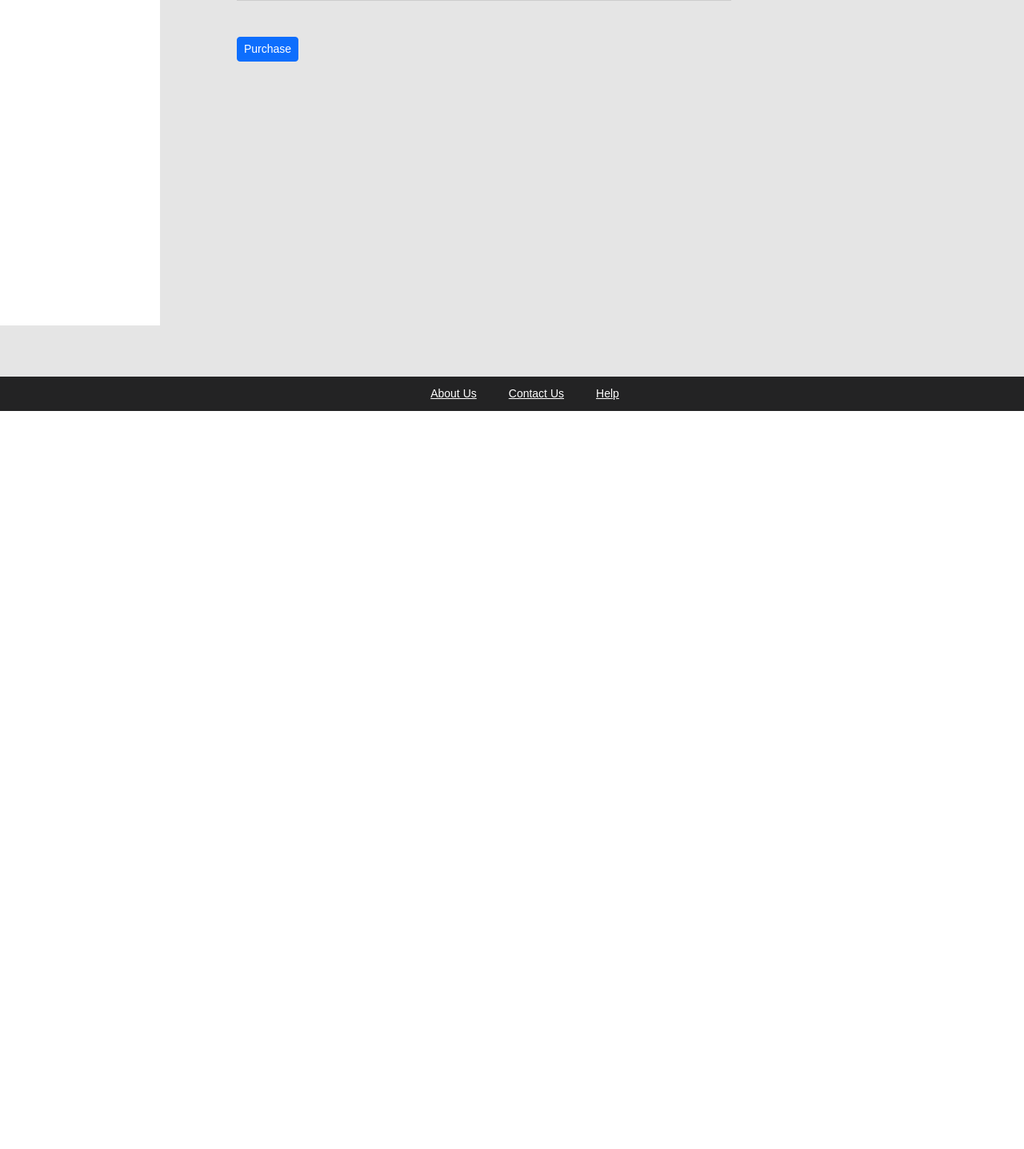
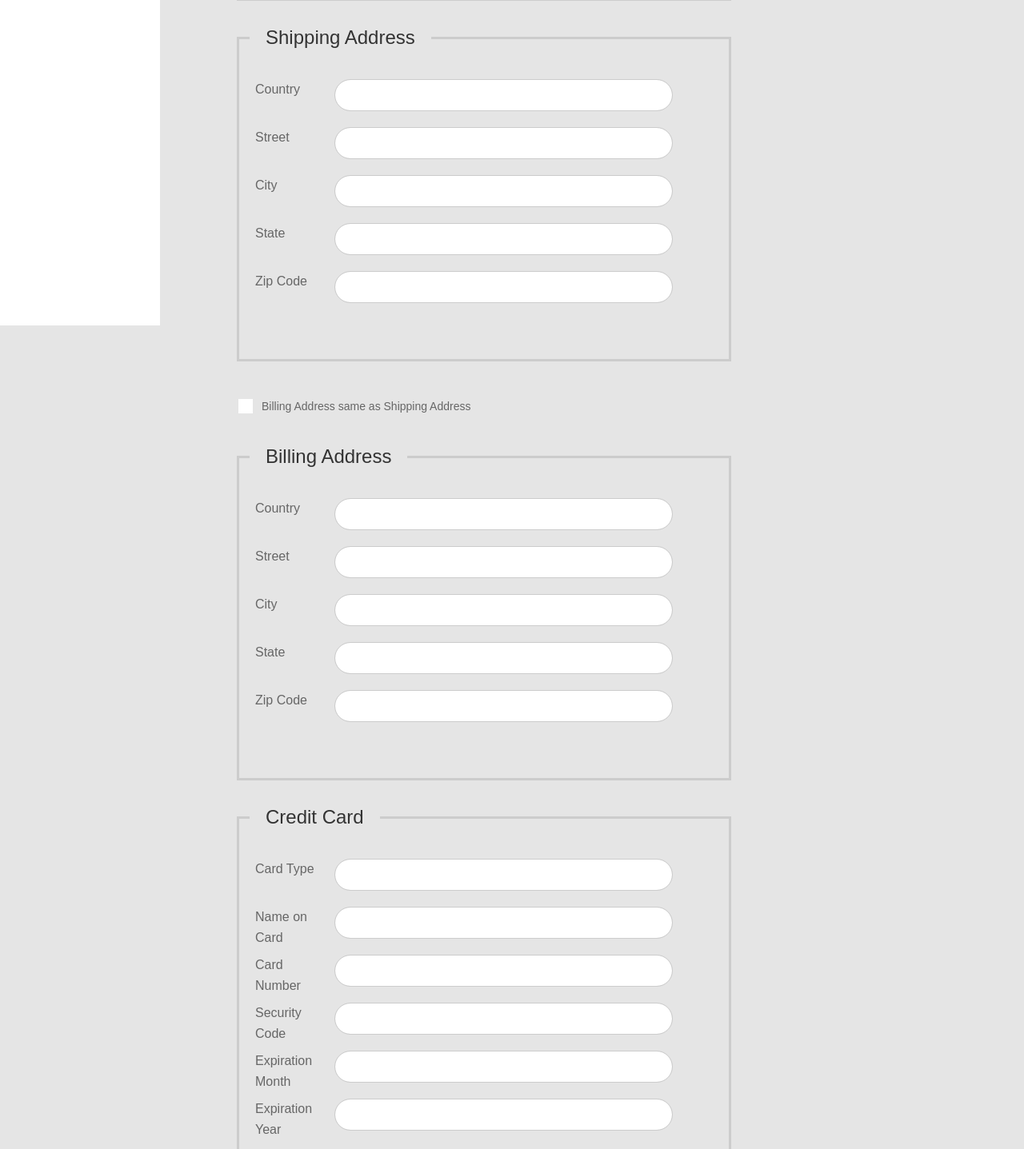
Before and after one commit to Starlla/angular-ecommerce, an Angular app: page /checkout in a window 1280 px wide. Shown: the part 393-1830 px from the top of the page at 80% size. Before the commit the page ends 907 px from the top, so only its background shows below. Built offline with nearby package versions, Linux system fonts and the light colour scheme; no server answers.

Commit message:
add other forms

```diff
--- a/src/app/components/checkout/checkout.component.html
+++ b/src/app/components/checkout/checkout.component.html
@@ -6,7 +6,6 @@
           <form [formGroup]="checkoutFormGroup" (ngSubmit)="onSubmit()">
             <!-- form fields here -->
             <div formGroupName="customer" class="form-area">
-
               <h3>Customer</h3>
               <div class="row">
                 <div class="col-md-2">
@@ -40,9 +39,215 @@
               </div>
             </div>
 
+            <!-- Shipping Address -->
+            <div formGroupName="shippingAddress" class="form-area">
+              <h3>Shipping Address</h3>
+              <div class="row">
+                <div class="col-md-2">
+                  <label>Country</label>
+                </div>
+                <div class="col-md-9">
+                  <div class="input-space">
+                    <select class="form-control" formControlName="country">
+                      <option>TO DO</option>
+                    </select>
+                  </div>
+                </div>
+              </div>
+              <div class="row">
+                <div class="col-md-2">
+                  <label>Street</label>
+                </div>
+                <div class="col-md-9">
+                  <div class="input-space">
+                    <input type="text" class="form-control" formControlName="street">
+                  </div>
+                </div>
+              </div>
+              <div class="row">
+                <div class="col-md-2">
+                  <label>City</label>
+                </div>
+                <div class="col-md-9">
+                  <div class="input-space">
+                    <input type="text" class="form-control" formControlName="city">
+                  </div>
+                </div>
+              </div>
+              <div class="row">
+                <div class="col-md-2">
+                  <label>State</label>
+                </div>
+                <div class="col-md-9">
+                  <div class="input-space">
+                    <select class="form-control" formControlName="state">
+                      <option>TO DO</option>
+                    </select>
+                  </div>
+                </div>
+              </div>
+              <div class="row">
+                <div class="col-md-2">
+                  <label>Zip Code</label>
+                </div>
+                <div class="col-md-9">
+                  <div class="input-space">
+                    <input type="text" class="form-control" formControlName="zipCode">
+                  </div>
+                </div>
+              </div>
+            </div>
 
-            <div class="text-ceter">
-              <button type="submit" class="btn btn-primary btn-sm">Purchase</button>
+            <!-- Add checkbox to copy billing address -->
+            <div class="input-space">
+              <label class="au-checkbox">
+                <input type="checkbox" (change)="copyShippingAddressToBillingAddress($event)">
+                <span class="au-checkmark"></span>Billing Address same as Shipping Address
+              </label>
+            </div>
+
+            <!-- Billing Address -->
+            <div formGroupName="billingAddress" class="form-area">
+              <h3>Billing Address</h3>
+              <div class="row">
+                <div class="col-md-2">
+                  <label>Country</label>
+                </div>
+                <div class="col-md-9">
+                  <div class="input-space">
+                    <select class="form-control" formControlName="country">
+                      <option>TO DO</option>
+                    </select>
+                  </div>
+                </div>
+              </div>
+              <div class="row">
+                <div class="col-md-2">
+                  <label>Street</label>
+                </div>
+                <div class="col-md-9">
+                  <div class="input-space">
+                    <input type="text" class="form-control" formControlName="street">
+                  </div>
+                </div>
+              </div>
+              <div class="row">
+                <div class="col-md-2">
+                  <label>City</label>
+                </div>
+                <div class="col-md-9">
+                  <div class="input-space">
+                    <input type="text" class="form-control" formControlName="city">
+                  </div>
+                </div>
+              </div>
+              <div class="row">
+                <div class="col-md-2">
+                  <label>State</label>
+                </div>
+                <div class="col-md-9">
+                  <div class="input-space">
+                    <select class="form-control" formControlName="state">
+                      <option>TO DO</option>
+                    </select>
+                  </div>
+                </div>
+              </div>
+              <div class="row">
+                <div class="col-md-2">
+                  <label>Zip Code</label>
+                </div>
+                <div class="col-md-9">
+                  <div class="input-space">
+                    <input type="text" class="form-control" formControlName="zipCode">
+                  </div>
+                </div>
+              </div>
+            </div>
+
+            <!-- Credit Card -->
+            <div formGroupName="creditCard" class="form-area">
+              <h3>Credit Card</h3>
+              <div class="row">
+                <div class="col-md-2">
+                  <label>Card Type</label>
+                </div>
+                <div class="col-md-9">
+                  <div class="input-space">
+                    <select class="form-control" formControlName="cardType">
+                      <option>Visa</option>
+                      <option>Mastercard</option>
+                    </select>
+                  </div>
+                </div>
+              </div>
+              <div class="row">
+                <div class="col-md-2">
+                  <label>Name on Card</label>
+                </div>
+                <div class="col-md-9">
+                  <div class="input-space">
+                    <input type="text" class="form-control" formControlName="nameOnCard">
+                  </div>
+                </div>
+              </div>
+              <div class="row">
+                <div class="col-md-2">
+                  <label>Card Number</label>
+                </div>
+                <div class="col-md-9">
+                  <div class="input-space">
+                    <input type="text" class="form-control" formControlName="cardNumber">
+                  </div>
+                </div>
+              </div>
+              <div class="row">
+                <div class="col-md-2">
+                  <label>Security Code</label>
+                </div>
+                <div class="col-md-9">
+                  <div class="input-space">
+                    <input type="text" class="form-control" formControlName="securityCode">
+                  </div>
+                </div>
+              </div>
+              <div class="row">
+                <div class="col-md-2">
+                  <label>Expiration Month</label>
+                </div>
+                <div class="col-md-9">
+                  <div class="input-space">
+                    <select class="form-control" formControlName="expirationMonth">
+                      <option>TO DO</option>
+                    </select>
+                  </div>
+                </div>
+              </div>
+              <div class="row">
+                <div class="col-md-2">
+                  <label>Expiration Year</label>
+                </div>
+                <div class="col-md-9">
+                  <div class="input-space">
+                    <select class="form-control" formControlName="expirationYear">
+                      <option>TO DO</option>
+                    </select>
+                  </div>
+                </div>
+              </div>
+            </div>
+
+            <!-- Order Details -->
+            <!-- <div class="form-area">
+              <h3>Review Your Order</h3>
+              <p>Total Quantity: {{ totalQuantity }}</p>
+              <p>Shipping: FREE</p>
+              <p>Total Price: {{ totalPrice | currency:'USD' }}</p>
+            </div> -->
+
+
+            <div class="text-center">
+              <button type=" submit" class="btn btn-primary btn-sm">Purchase</button>
             </div>
 
           </form>
--- a/src/app/components/checkout/checkout.component.ts
+++ b/src/app/components/checkout/checkout.component.ts
@@ -1,17 +1,21 @@
-import { Component } from '@angular/core';
+import { Component, OnInit } from '@angular/core';
 import { FormBuilder, FormGroup, ReactiveFormsModule } from '@angular/forms';
+import { CurrencyPipe } from '@angular/common';
+import { CartServiceService } from '../../services/cart-service.service';
 
 @Component({
   selector: 'app-checkout',
   standalone: true,
-  imports: [ReactiveFormsModule],
+  imports: [ReactiveFormsModule, CurrencyPipe],
   templateUrl: './checkout.component.html',
   styleUrl: './checkout.component.css'
 })
-export class CheckoutComponent {
+export class CheckoutComponent implements OnInit {
   checkoutFormGroup!: FormGroup;
+  totalPrice: number = 0;
+  totalQuantity: number = 0;
 
-  constructor(private formBuilder: FormBuilder) { }
+  constructor(private formBuilder: FormBuilder, private cartService: CartServiceService) { }
 
   ngOnInit(): void {
     this.checkoutFormGroup = this.formBuilder.group({
@@ -43,13 +47,34 @@ export class CheckoutComponent {
         expirationYear: ['']
       })
     });
+
+    // Subscribe to cart totals
+    this.cartService.totalPrice.subscribe(
+      data => this.totalPrice = data
+    );
+
+    this.cartService.totalQuantity.subscribe(
+      data => this.totalQuantity = data
+    );
+
+    // Compute cart totals
+    this.cartService.computeCartTotals();
   }
 
   onSubmit(): void {
     console.log('Handling the submit button');
     console.log(this.checkoutFormGroup.get('customer')?.value);
+    console.log(this.checkoutFormGroup.get('shippingAddress')?.value);
+    console.log(this.checkoutFormGroup.get('billingAddress')?.value);
+    console.log(this.checkoutFormGroup.get('creditCard')?.value);
   }
 
-
-
+  copyShippingAddressToBillingAddress(event: any): void {
+    if (event.target.checked) {
+      this.checkoutFormGroup.controls['billingAddress']
+        .setValue(this.checkoutFormGroup.controls['shippingAddress'].value);
+    } else {
+      this.checkoutFormGroup.controls['billingAddress'].reset();
+    }
+  }
 }
```
